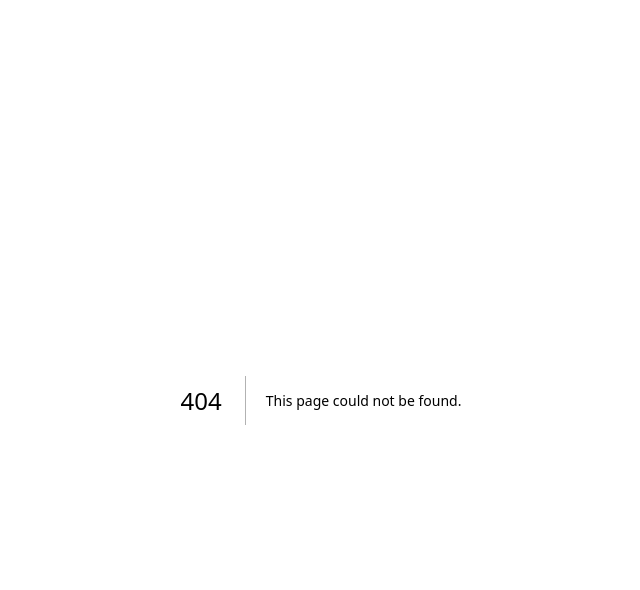
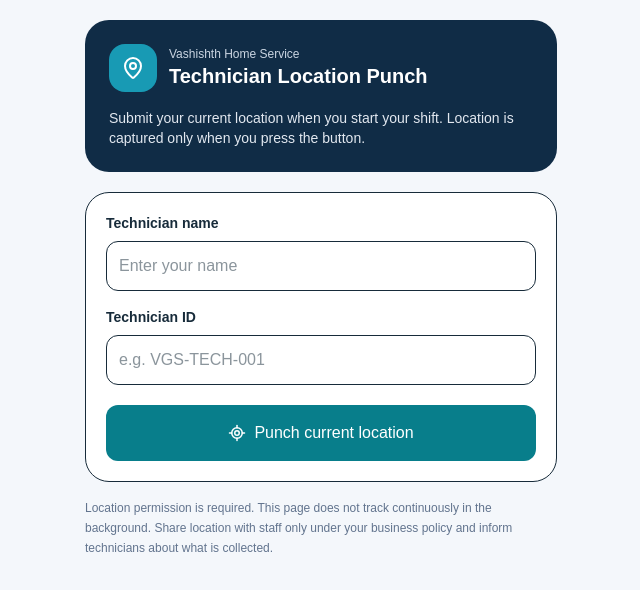
Before and after one commit to vgs-code/vgs-technician-app, a Next.js app: page /location-punch in a window 1280 px wide. Before the commit this address had no page. Shown: the top 590 px of the page, without its empty margins (319-959 px from the left). Built offline with nearby package versions, Linux system fonts and the light colour scheme.

Commit message:
Add technician one-tap location punch

```diff
--- /dev/null
+++ b/src/app/location-punch/page.tsx
@@ -0,0 +1,37 @@
+"use client";
+import {useState} from "react";
+import {MapPin,LocateFixed,CheckCircle2,AlertTriangle} from "lucide-react";
+
+const SUPABASE_URL = "https://mpjzvniouurkmcdqhprw.supabase.co";
+const SUPABASE_KEY = "sb_publishable_9RK1zCcRIolMTYSUMhWGSw_XxqioAur";
+
+export default function LocationPunchPage() {
+ const [name,setName]=useState("");
+ const [code,setCode]=useState("");
+ const [busy,setBusy]=useState(false);
+ const [message,setMessage]=useState("");
+ const [error,setError]=useState(false);
+ async function punch() {
+  setMessage(""); setError(false);
+  if(!name.trim()||!code.trim()){setMessage("Enter your technician name and ID first.");setError(true);return;}
+  if(!navigator.geolocation){setMessage("Location is not supported by this device/browser.");setError(true);return;}
+  setBusy(true);
+  navigator.geolocation.getCurrentPosition(async pos=>{
+   try {
+    const response=await fetch(SUPABASE_URL+"/rest/v1/technician_location_punches",{
+     method:"POST",
+     headers:{"Content-Type":"application/json","apikey":SUPABASE_KEY,"Authorization":"Bearer "+SUPABASE_KEY,"Prefer":"return=minimal"},
+     body:JSON.stringify({technician_name:name.trim(),technician_code:code.trim(),latitude:pos.coords.latitude,longitude:pos.coords.longitude,accuracy_meters:pos.coords.accuracy,punch_type:"check_in"})
+    });
+    if(!response.ok) throw new Error(await response.text());
+    setMessage("Location check-in saved. Your admin can review the timestamp and coordinates in Supabase.");
+   } catch(e) {setMessage("Could not save check-in. Please retry or contact admin.");setError(true);}
+   finally {setBusy(false);}
+  },e=>{setBusy(false);setError(true);setMessage(e.code===1?"Location permission was denied. Allow location access in browser settings and try again.":"Could not get your location. Turn on device location and retry.");},{enableHighAccuracy:true,timeout:15000,maximumAge:0});
+ }
+ return <main className="mx-auto min-h-screen max-w-lg bg-[#f4f7fb] p-5">
+  <header className="rounded-3xl bg-[#102c46] p-6 text-white"><div className="flex items-center gap-3"><div className="grid h-12 w-12 place-items-center rounded-2xl bg-[#189ab4]"><MapPin/></div><div><p className="text-xs text-slate-300">Vashishth Home Service</p><h1 className="text-xl font-bold">Technician Location Punch</h1></div></div><p className="mt-4 text-sm text-slate-200">Submit your current location when you start your shift. Location is captured only when you press the button.</p></header>
+  <section className="mt-5 rounded-3xl border bg-white p-5"><label className="block text-sm font-semibold">Technician name</label><input value={name} onChange={e=>setName(e.target.value)} placeholder="Enter your name" className="mt-2 w-full rounded-xl border p-3 outline-none focus:border-cyan-700"/><label className="mt-4 block text-sm font-semibold">Technician ID</label><input value={code} onChange={e=>setCode(e.target.value)} placeholder="e.g. VGS-TECH-001" className="mt-2 w-full rounded-xl border p-3 outline-none focus:border-cyan-700"/><button disabled={busy} onClick={punch} className="mt-5 flex w-full items-center justify-center gap-2 rounded-xl bg-[#087e8b] py-4 font-bold text-white disabled:opacity-60"><LocateFixed size={18}/>{busy?"Getting location...":"Punch current location"}</button>{message&&<p className={"mt-4 rounded-xl p-3 text-sm "+(error?"bg-red-50 text-red-800":"bg-emerald-50 text-emerald-800")}>{error?<AlertTriangle className="mr-2 inline" size={17}/>:<CheckCircle2 className="mr-2 inline" size={17}/>} {message}</p>}</section>
+  <p className="mt-4 text-xs leading-5 text-slate-500">Location permission is required. This page does not track continuously in the background. Share location with staff only under your business policy and inform technicians about what is collected.</p>
+ </main>;
+}
```
